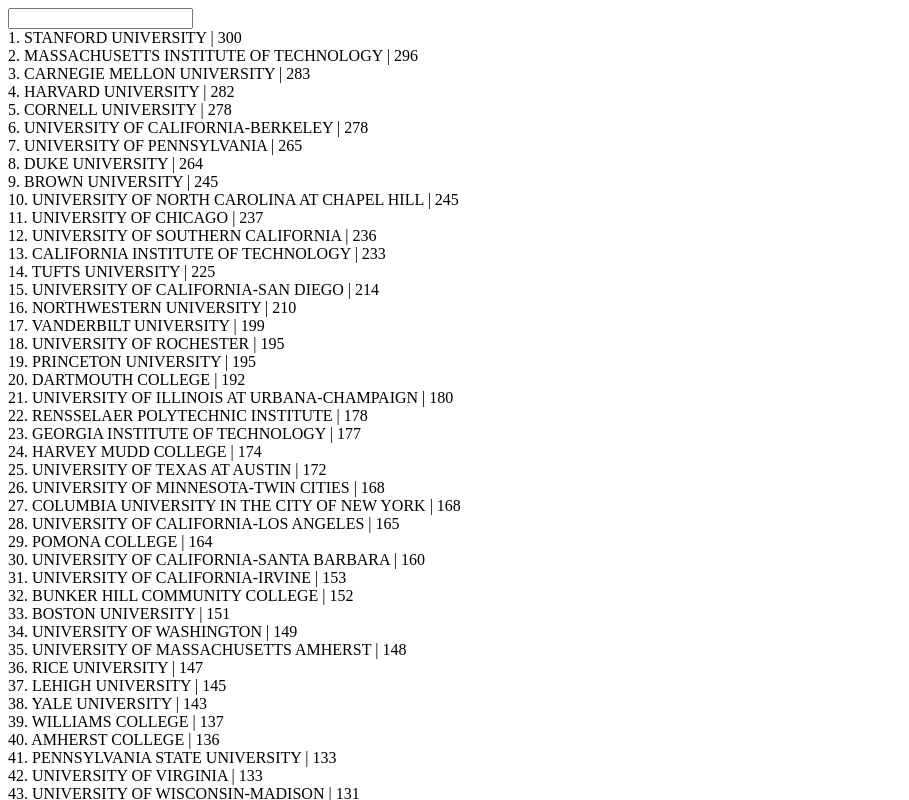
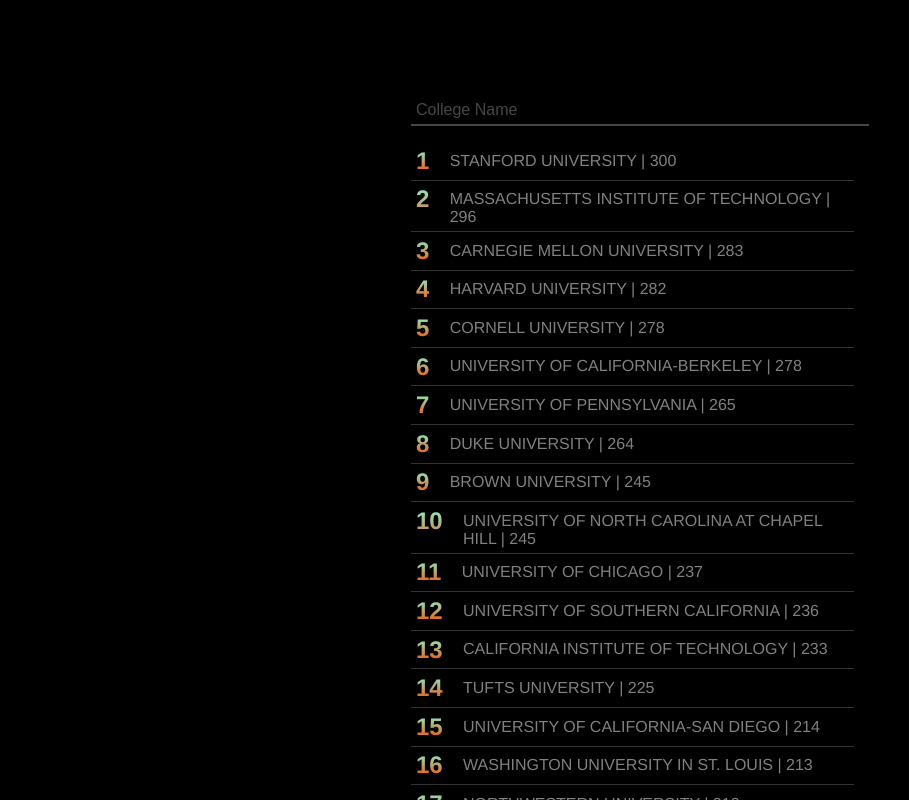
Before and after one commit to Sjviray814/college-scraper-website, a React (Create React App) app: page / in a window 1280 px wide. Shown: the top 800 px of the page, without its empty margins (0-909 px from the left). Built offline with nearby package versions, Linux system fonts and the light colour scheme.

Commit message:
i think its done

```diff
--- a/src/App.js
+++ b/src/App.js
@@ -1,4 +1,5 @@
 import Searchbar from './Searchbar/Searchbar.js'
+import './style.css'
 
 function App() {
   return (
--- a/src/Searchbar/Searchbar.js
+++ b/src/Searchbar/Searchbar.js
@@ -19,13 +19,14 @@ const Searchbar = () =>{
 
     return(
         <div>
-            <input type='text' value={searchValue} onChange={handleChange}/>
+            <input type='text' value={searchValue} onChange={handleChange} placeholder='College Name'/>
 
-
+            <ul>
             {filteredColleges.map((college) =>{
                 let collegeName = Object.keys(college);
-                return(<div key={collegeName}> {colleges.indexOf(college) + 1}. {collegeName} | {Object.values(college)}</div>)
+                return(<li key={collegeName}> <div className='rank'>{colleges.indexOf(college) + 1}</div> <div className='name'>{collegeName} | {Object.values(college)}</div></li>)
             })}
+            </ul>
 
         </div>
     )
--- a/src/Searchbar/colleges.js
+++ b/src/Searchbar/colleges.js
@@ -13,6 +13,7 @@ const colleges = [{ 'STANFORD UNIVERSITY': 300 },
 { 'CALIFORNIA INSTITUTE OF TECHNOLOGY': 233 },
 { 'TUFTS UNIVERSITY': 225 },
 { 'UNIVERSITY OF CALIFORNIA-SAN DIEGO': 214 },
+{ 'WASHINGTON UNIVERSITY IN ST. LOUIS': 213 },
 { 'NORTHWESTERN UNIVERSITY': 210 },
 { 'VANDERBILT UNIVERSITY': 199 },
 { 'UNIVERSITY OF ROCHESTER': 195 },
@@ -42,7 +43,6 @@ const colleges = [{ 'STANFORD UNIVERSITY': 300 },
 { 'UNIVERSITY OF VIRGINIA': 133 },
 { 'UNIVERSITY OF WISCONSIN-MADISON': 131 },
 { 'UNIVERSITY OF MARYLAND-COLLEGE PARK': 130 },
-{ 'WASHINGTON UNIVERSITY IN ST. LOUIS': 130 },
 { 'STATE UNIVERSITY OF NEW YORK AT STONY BROOK': 126 },
 { 'CARLETON COLLEGE': 122 },
 { 'NORTH CAROLINA STATE UNIVERSITY': 120 },
@@ -64,7 +64,6 @@ const colleges = [{ 'STANFORD UNIVERSITY': 300 },
 { 'UNIVERSITY OF MARYLAND COLLEGE PARK': 86 },
 { 'UNIVERSITY OF MICHIGAN': 84 },
 { 'UNIVERSITY OF MICHIGAN-ANN ARBOR': 84 },
-{ 'WASHINGTON UNIVERSITY IN ST LOUIS': 83 },
 { 'UNIVERSITY OF CALIFORNIA-SANTA CRUZ': 77 },
 { 'PURDUE UNIVERSITY MAIN CAMPUS': 73 },
 { 'GEORGETOWN UNIVERSITY': 72 },
@@ -81,6 +80,7 @@ const colleges = [{ 'STANFORD UNIVERSITY': 300 },
 { 'VIRGINIA TECH': 64 },
 { 'TEXAS A & M UNIVERSITY': 64 },
 { 'STEVENS INSTITUTE OF TECHNOLOGY': 63 },
+{ 'RUTGERS UNIVERSITY–NEW BRUNSWICK': 62 },
 { 'SAN JOSE STATE UNIVERSITY': 62 },
 { 'UNIVERSITY OF UTAH': 62 },
 { 'UNIVERSITY OF PITTSBURGH PITTSBURGH CAMPUS': 62 },
@@ -126,11 +126,7 @@ const colleges = [{ 'STANFORD UNIVERSITY': 300 },
 { 'UNIVERSITY OF KENTUCKY': 34 },
 { 'BRIGHAM YOUNG UNIVERSITY-PROVO': 33 },
 { 'SOUTHERN METHODIST UNIVERSITY': 32 },
-{ 'RUTGERS UNIVERSITY–NEW BRUNSWICK': 31 },
 { 'CONNECTICUT COLLEGE': 31 },
-{
-  'RUTGERS THE STATE UNIVERSITY OF NEW JERSEY NEW BRUNSWICK CAMPUS': 31
-},
 { 'TEXAS A&M UNIVERSITY-COLLEGE STATION': 30 },
 { 'SMITH COLLEGE': 29 },
 { 'UNIVERSITY OF DELAWARE': 29 },
--- a/src/index.js
+++ b/src/index.js
@@ -1,7 +1,7 @@
 import React from 'react';
 import ReactDOM from 'react-dom/client';
 import App from './App';
-
+import './style.css'
 
 const root = ReactDOM.createRoot(document.getElementById('root'));
 root.render(
--- /dev/null
+++ b/src/style.css
@@ -0,0 +1,65 @@
+html{
+    background-color: black;
+}
+
+.App{
+    display:flex;
+    align-items: center;
+    justify-content: center;
+    color:gray;
+    font-family: 'Franklin Gothic Medium', 'Arial Narrow', Arial, sans-serif;
+    padding-top: 7%;
+}
+
+ul{
+    list-style: none;
+    width:35vw;
+    padding-left: 0;
+    min-height: 100vh;
+}
+li{
+    padding: .3rem;
+    display: flex;
+    margin-right: .3rem;
+}
+
+li + li{
+    border-top: 1px solid rgba(255, 255, 255, 0.2);
+}
+
+.rank{
+    display:inline-block;
+    font-size: 1.5rem;
+    font-weight: bold;
+    margin-right: 1%;
+    background-image:linear-gradient(to bottom, aquamarine, orangered);
+    background-attachment: fixed;
+    color:transparent;
+    background-clip:text;
+}
+.name{
+    margin-top: .3rem;
+    margin-left: 1rem;
+}
+
+@media(max-width:950px){
+    ul{
+        list-style: none;
+        width:60vw;
+    }
+}
+
+input{
+    background-color: transparent;
+    color:gray;
+    width:35vw;
+    padding:.3rem;
+    border-top:none;
+    border-right:none;
+    border-left:none;
+    font-size:1rem;
+    opacity:60%;
+}
+input:focus{
+    outline:none;
+}
```
